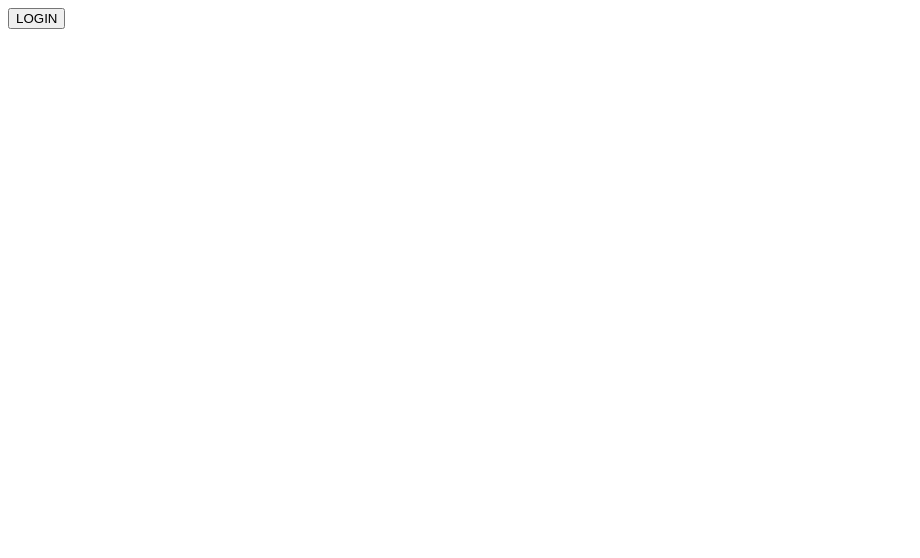
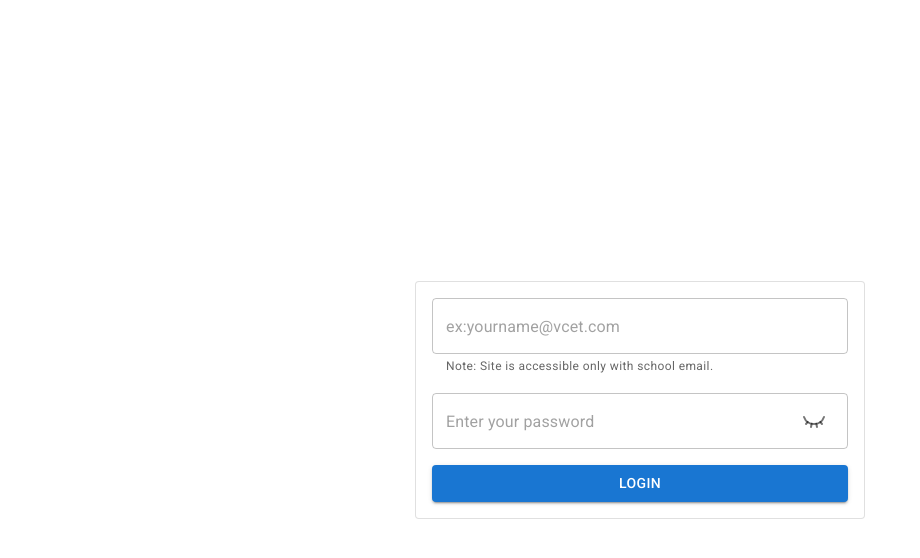
Before and after one commit to GouravNG/student-portal-POC, a React (Vite) app in the folder frontend/: page /login in a window 1280 px wide. Shown: the top 558 px of the page, without its empty margins (0-920 px from the left). Built offline with nearby package versions, Linux system fonts and the light colour scheme; no server answers.

Commit message:
feat:login

```diff
--- a/frontend/package.json
+++ b/frontend/package.json
@@ -13,6 +13,7 @@
     "@emotion/react": "^11.14.0",
     "@emotion/styled": "^11.14.1",
     "@fontsource/roboto": "^5.2.6",
+    "@hookform/resolvers": "^5.1.1",
     "@mui/material": "^7.2.0",
     "@tanstack/react-query": "^5.83.0",
     "axios": "^1.10.0",
--- a/frontend/src/api/function/types.ts
+++ b/frontend/src/api/function/types.ts
@@ -1 +1,3 @@
-export type LoginRequest = { studentPassword: string; studentEmail: string }
+// export type LoginRequest = { studentPassword: string; studentEmail: string }
+
+export type { LoginRequest } from '../../forms/login.form'
--- a/frontend/src/api/hooks/useLogin.ts
+++ b/frontend/src/api/hooks/useLogin.ts
@@ -1,9 +1,20 @@
 import { useMutation } from '@tanstack/react-query'
 import { fn_login } from '../function/auth.function'
 import type { LoginRequest } from '../function/types'
+import { useAuth } from '../../store/hooks/useAuth'
+import { useLocation, useNavigate } from 'react-router'
 
-export const useLogin = () =>
-  useMutation({
+export const useLogin = () => {
+  const { toggleIsAuth } = useAuth()
+  const { state } = useLocation()
+  const navigate = useNavigate()
+  return useMutation({
     mutationKey: ['login'],
     mutationFn: (request: LoginRequest) => fn_login(request),
+    onSuccess: () => {
+      toggleIsAuth()
+      navigate(state ?? '/test')
+    },
+    onError: () => {},
   })
+}
--- a/frontend/src/api/utils/axios.config.ts
+++ b/frontend/src/api/utils/axios.config.ts
@@ -1,6 +1,6 @@
 import axios from 'axios'
 
 export const apiClient = axios.create({
-  baseURL: import.meta.env.API_ENDPOINT,
+  baseURL: import.meta.env.VITE_API_ENDPOINT ?? 'http://localhost:5000',
   timeout: 2 * 1000,
 })
--- a/frontend/src/components/Login.component.tsx
+++ b/frontend/src/components/Login.component.tsx
@@ -1,18 +1,91 @@
-import { useLocation, useNavigate } from 'react-router'
-import { useAuth } from '../store/hooks/useAuth'
+import { useViewPassword } from '../store/hooks/useAuth'
+import { Eye, EyeClosed } from 'lucide-react'
+
+import {
+  Button,
+  Card,
+  Container,
+  FormHelperText,
+  IconButton,
+  InputAdornment,
+  OutlinedInput,
+  Stack,
+  TextField,
+} from '@mui/material'
+import FormControl from '@mui/material/FormControl'
+import { useLoginForm, type LoginRequest } from '../forms/login.form'
+import { useLogin } from '../api/hooks/useLogin'
+
+const LoginForm = () => {
+  const { isViewPassword, toggleViewPassword } = useViewPassword()
+  const { mutate, isPending } = useLogin()
+  const {
+    register,
+    handleSubmit,
+    formState: { errors },
+  } = useLoginForm()
+
+  const handleSignin = (data: LoginRequest) => {
+    mutate(data)
+  }
+  return (
+    <Stack spacing={2} component={'form'} onSubmit={handleSubmit(handleSignin)}>
+      <FormControl error={!!errors.studentEmail}>
+        <TextField
+          // label='Email'
+          placeholder='ex:yourname@vcet.com'
+          {...register('studentEmail')}
+        />
+        <FormHelperText>
+          {!errors.studentEmail
+            ? `Note: Site is accessible only with school email.`
+            : `${errors.studentEmail.message}`}
+        </FormHelperText>
+      </FormControl>
+      <FormControl error={!!errors.studentPassword}>
+        <OutlinedInput
+          {...register('studentPassword')}
+          type={isViewPassword ? 'text' : 'password'}
+          endAdornment={
+            <InputAdornment position='end'>
+              <IconButton onClick={toggleViewPassword}>
+                {isViewPassword ? <Eye /> : <EyeClosed />}
+              </IconButton>
+            </InputAdornment>
+          }
+          placeholder='Enter your password'
+        />
+        {!!errors.studentPassword && (
+          <FormHelperText>{errors.studentPassword.message}</FormHelperText>
+        )}
+      </FormControl>
+      <Button
+        type='submit'
+        variant='contained'
+        disabled={isPending}
+        loading={isPending}
+      >
+        Login
+      </Button>
+    </Stack>
+  )
+}
 
 const AuthComponent = () => {
-  const { toggleIsAuth } = useAuth()
-  const { state } = useLocation()
-  const navigate = useNavigate()
-
-  const handleSignin = () => {
-    toggleIsAuth()
-    navigate(state ?? '/test')
-  }
   return (
     <>
-      <button onClick={handleSignin}>LOGIN</button>
+      <Container maxWidth='lg' sx={{ p: 2, height: '100vh', display: 'flex' }}>
+        <Card
+          sx={{
+            margin: 'auto',
+            p: 2,
+            minWidth: { md: 450 },
+          }}
+          variant='outlined'
+        >
+          <LoginForm />
+        </Card>
+      </Container>
     </>
   )
 }
--- a/frontend/src/components/Providers.tsx
+++ b/frontend/src/components/Providers.tsx
@@ -1,12 +1,16 @@
 import { BrowserRouter } from 'react-router'
 import { QueryClientProvider } from '@tanstack/react-query'
 import { queryClient } from '../api'
+import CssBaseline from '@mui/material/CssBaseline'
 
 const Providers = ({ children }: { children: React.ReactNode }) => {
   return (
     <>
       <QueryClientProvider client={queryClient}>
-        <BrowserRouter>{children}</BrowserRouter>
+        <BrowserRouter>
+          <CssBaseline />
+          {children}
+        </BrowserRouter>
       </QueryClientProvider>
     </>
   )
--- /dev/null
+++ b/frontend/src/forms/login.form.ts
@@ -0,0 +1,15 @@
+import z from 'zod/v4'
+import { useForm } from 'react-hook-form'
+import { zodResolver } from '@hookform/resolvers/zod'
+
+export const loginSchema = z.object({
+  studentEmail: z.email('Please enter valid email address.'),
+  studentPassword: z.string().min(5, 'Minimum Length Should be 5'),
+})
+
+export type LoginRequest = z.infer<typeof loginSchema>
+
+export const useLoginForm = () =>
+  useForm<LoginRequest>({
+    resolver: zodResolver(loginSchema),
+  })
--- a/frontend/src/store/hooks/useAuth.ts
+++ b/frontend/src/store/hooks/useAuth.ts
@@ -8,3 +8,11 @@ export const useAuth = () =>
       toggleIsAuth,
     })),
   )
+
+export const useViewPassword = () =>
+  usePersisStore(
+    useShallow(({ isViewPassword, toggleViewPassword }) => ({
+      isViewPassword,
+      toggleViewPassword,
+    })),
+  )
--- a/frontend/src/store/persist.store.ts
+++ b/frontend/src/store/persist.store.ts
@@ -4,12 +4,17 @@ import { persist } from 'zustand/middleware'
 type PersistStore = {
   isAuth: boolean
   toggleIsAuth: () => void
+  isViewPassword: boolean
+  toggleViewPassword: () => void
 }
 
 const usePersisStore = create<PersistStore>()(
   persist(
     (set) => ({
       isAuth: false,
+      isViewPassword: false,
+      toggleViewPassword: () =>
+        set((state) => ({ isViewPassword: !state.isViewPassword })),
       toggleIsAuth: () =>
         set((state) => ({
           isAuth: !state.isAuth,
```
Also changed, not shown: frontend/src/main.tsx (+11 -6 lines), 2 other files (tests, documents, lock files or other folders).
